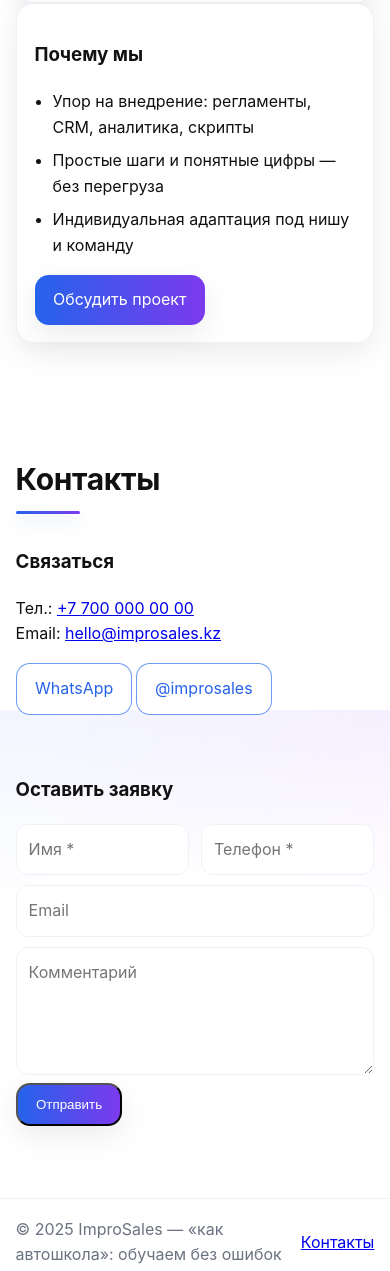
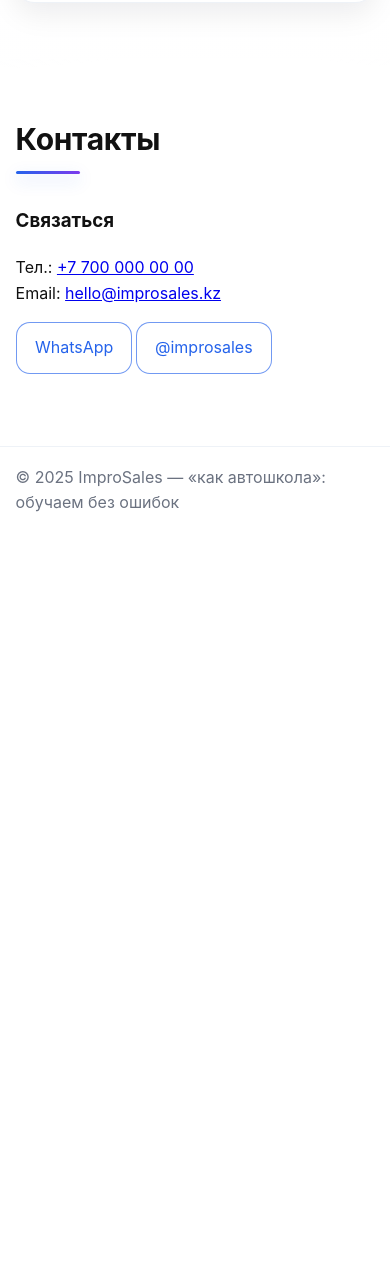
Before and after one commit to Beladrik123/Improsales, a plain HTML site: page index.html in a window 390 px wide. Shown: the part 6886-8157 px from the top of the page. After the commit the page ends 7420 px from the top, so only its background shows below. Drawn offline with Linux system fonts and the light colour scheme.

Commit message:
Add files via upload

```diff
--- a/index.html
+++ b/index.html
@@ -25,9 +25,9 @@
       </nav>
 
       <!-- Переключатель темы -->
-     <button class="theme-toggle" id="themeToggle" aria-label="Переключить тему">
-       <span id="themeLabel">Тема: Светлая</span>
-     </button>
+      <button class="theme-toggle" id="themeToggle" aria-label="Переключить тему">
+        <span id="themeLabel">Тема: Светлая</span>
+      </button>
 
       <button class="burger" id="burger" aria-label="Открыть меню"></button>
     </div>
@@ -110,7 +110,6 @@
     <section class="section" id="cases">
       <div class="container">
         <h2 data-animate>Кейсы по категориям</h2>
-
         <div class="tags delay-1" id="caseFilters" data-animate></div>
 
         <div class="cases-grid delay-2" id="casesGrid" data-animate>
@@ -159,16 +158,6 @@
             <p>Бизнес-тренер, ментор РОПов.</p>
           </article>
         </div>
-
-        <div class="card mt-16" data-animate>
-          <h3>Почему мы</h3>
-          <ul class="check">
-            <li>Упор на внедрение: регламенты, CRM, аналитика, скрипты</li>
-            <li>Простые шаги и понятные цифры — без перегруза</li>
-            <li>Индивидуальная адаптация под нишу и команду</li>
-          </ul>
-          <a class="btn" href="#contacts">Обсудить проект</a>
-        </div>
       </div>
     </section>
 
@@ -189,23 +178,6 @@
               <a class="btn-outline" target="_blank" href="https://t.me/improsales">@improsales</a>
             </p>
           </div>
-
-          <div data-animate class="delay-1">
-            <h3>Оставить заявку</h3>
-            <form id="leadForm" class="lead-form" autocomplete="on">
-              <input type="text" name="company" style="display:none" tabindex="-1" autocomplete="off" />
-              <div class="row">
-                <input type="text"   name="name"    placeholder="Имя *" required />
-                <input type="tel"    name="phone"   placeholder="Телефон *" required />
-              </div>
-              <div class="row">
-                <input type="email"  name="email"   placeholder="Email" />
-              </div>
-              <textarea name="message" rows="4" placeholder="Комментарий"></textarea>
-              <button type="submit" class="btn">Отправить</button>
-              <p id="formMsg" class="form-msg"></p>
-            </form>
-          </div>
         </div>
       </div>
     </section>
@@ -215,7 +187,6 @@
   <footer class="site-footer">
     <div class="container footer-inner">
       <div>© <span id="year"></span> ImproSales — «как автошкола»: обучаем без ошибок</div>
-      <div><a href="#contacts">Контакты</a></div>
     </div>
   </footer>
 
--- a/script.js
+++ b/script.js
@@ -1,12 +1,12 @@
-// включаем режим анимаций
+// включаем анимации
 document.documentElement.classList.add('anim');
 
 const root = document.documentElement;
 const themeToggle = document.getElementById('themeToggle');
 
-/* ===== тема: автодетект + переключатель с текстом ===== */
+// Тема
 (function initTheme(){
-  const saved = localStorage.getItem('theme'); // 'light' | 'dark' | null
+  const saved = localStorage.getItem('theme');
   if (saved === 'dark') root.classList.add('theme-dark');
   if (saved === 'light') root.classList.remove('theme-dark');
   updateThemeLabel();
@@ -22,11 +22,9 @@ function switchTheme(){
   localStorage.setItem('theme', isDark ? 'dark' : 'light');
   updateThemeLabel();
 }
-if (themeToggle){
-  themeToggle.addEventListener('click', switchTheme);
-}
+if (themeToggle) themeToggle.addEventListener('click', switchTheme);
 
-/* ===== шапка ===== */
+// Шапка
 const header = document.querySelector('.site-header');
 const burger = document.getElementById('burger');
 const mainNav = document.getElementById('mainNav');
@@ -44,11 +42,11 @@ function onScrollHeader() {
 onScrollHeader();
 addEventListener('scroll', onScrollHeader);
 
-/* ===== год в подвале ===== */
+// Год
 const y = document.getElementById('year');
 if (y) y.textContent = new Date().getFullYear();
 
-/* ===== кейсы ===== */
+// Кейсы
 const CASES = [
   { title:'Dress Code — спецодежда', niche:'B2B', result:'Повторные продажи +32% за 3 мес', img:'case1.jpeg', excerpt:'CRM-связки, WhatsApp-автоворонки, регламенты 1:1.', link:'#contacts', isLogo:true },
   { title:'INTANT', niche:'B2B', result:'Цикл сделки −21%', img:'case2.png', excerpt:'Стандартизация прайсов, аналитика, KPI.', link:'#contacts', isLogo:true },
@@ -93,7 +91,7 @@ if (filtersWrap){
   });
 }
 
-/* ===== ripple ===== */
+// Ripple эффект
 document.querySelectorAll('.btn, .btn-outline').forEach(btn=>{
   btn.addEventListener('pointerdown',(e)=>{
     const rect = btn.getBoundingClientRect();
@@ -102,13 +100,13 @@ document.querySelectorAll('.btn, .btn-outline').forEach(btn=>{
   });
 });
 
-/* ===== появление секций ===== */
+// Анимация появления
 const io = new IntersectionObserver((entries)=>{
   entries.forEach(entry=>{ if(entry.isIntersecting) entry.target.classList.add('in'); });
 },{threshold:.15});
 document.querySelectorAll('[data-animate]').forEach(el=>io.observe(el));
 
-/* ===== активный пункт меню ===== */
+// Активный пункт меню
 const sections = Array.from(document.querySelectorAll('main > section[id]'));
 const navLinks = Array.from(document.querySelectorAll('#mainNav a[href^="#"]'));
 function highlightNav(){
```
